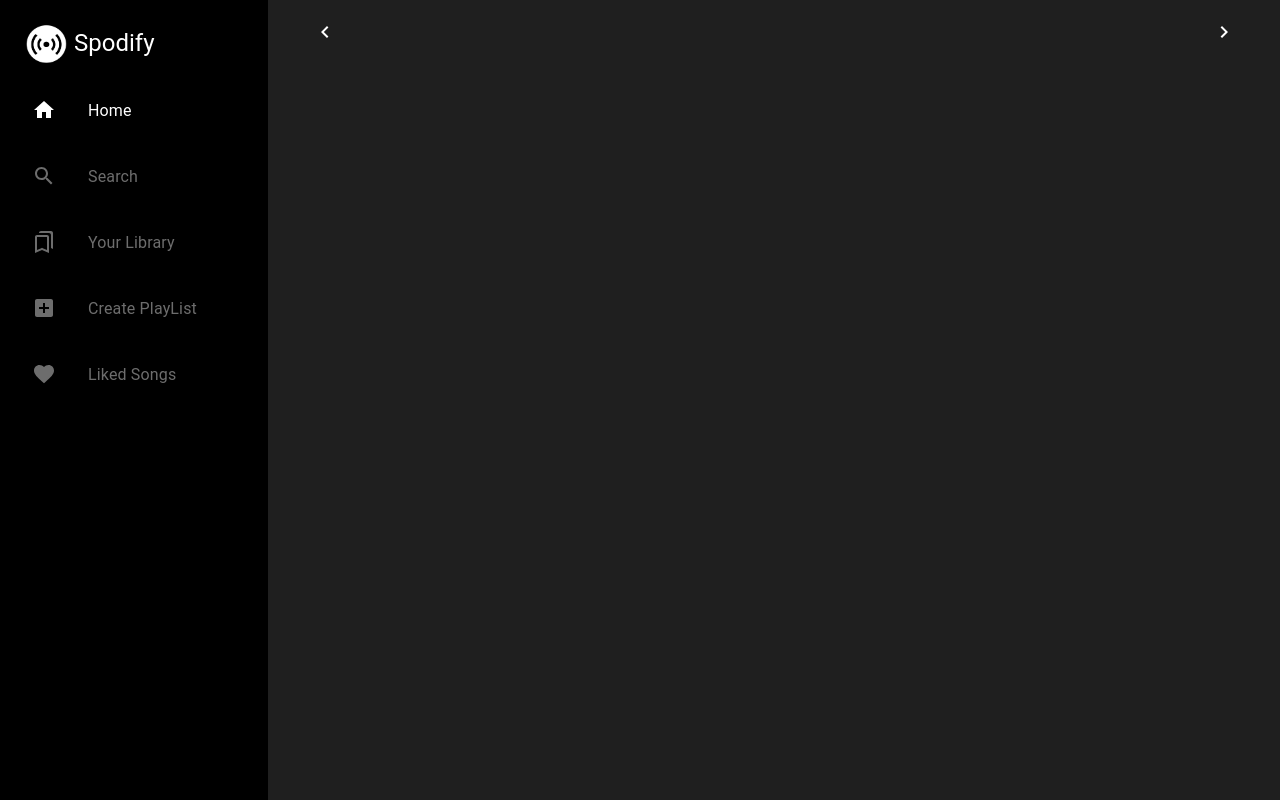
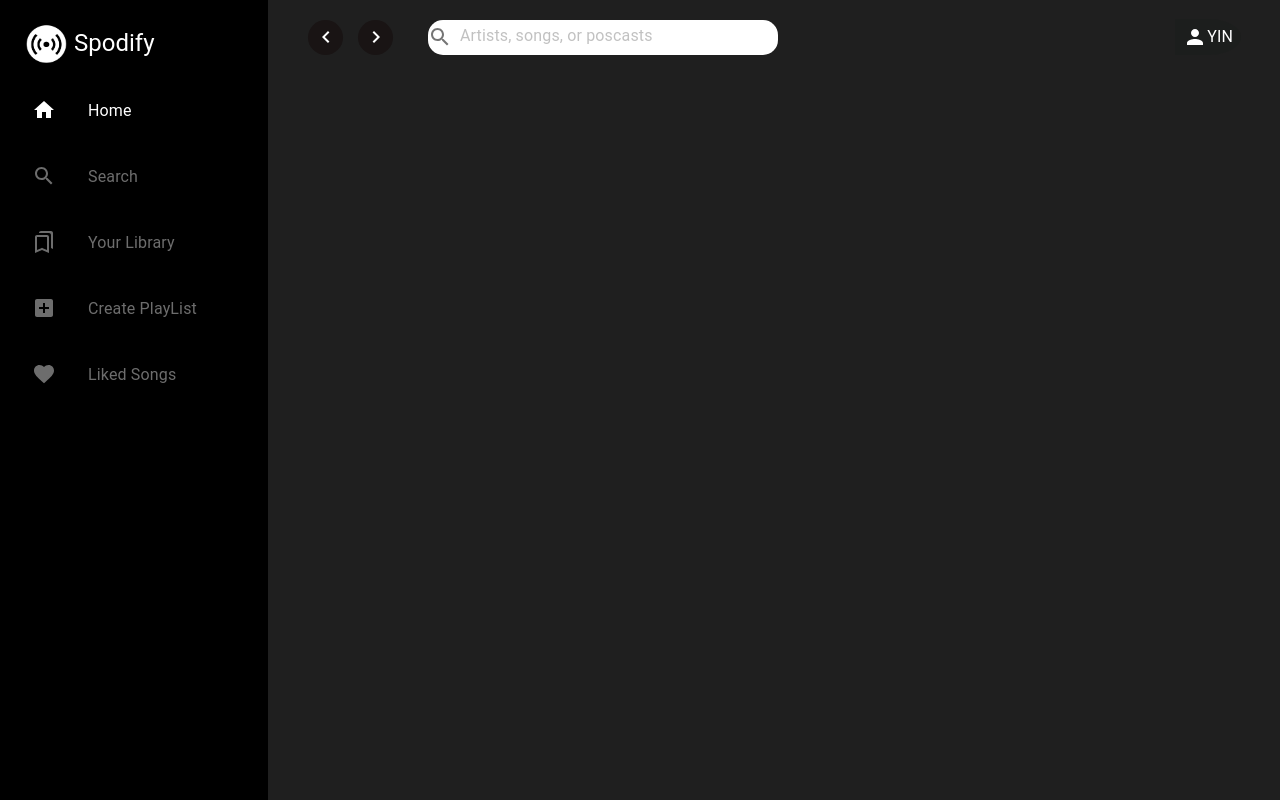
Before and after one commit to It-dogs/spodify, a React (Create React App) app: page / in a window 1280 px wide. Built offline with nearby package versions, Linux system fonts and the light colour scheme.

Commit message:
feat: update nav bar

```diff
--- a/package.json
+++ b/package.json
@@ -7,6 +7,7 @@
     "@emotion/styled": "^11.9.3",
     "@mui/icons-material": "^5.8.4",
     "@mui/material": "^5.8.4",
+    "@mui/styled-engine-sc": "^5.8.0",
     "@testing-library/jest-dom": "^5.16.4",
     "@testing-library/react": "^13.3.0",
     "@testing-library/user-event": "^13.5.0",
@@ -21,6 +22,7 @@
     "react-router": "^6.3.0",
     "react-router-dom": "^6.3.0",
     "react-scripts": "^2.1.3",
+    "styled-components": "^5.3.5",
     "web-vitals": "^2.1.4"
   },
   "scripts": {
--- a/src/views/components/NavBar/index.jsx
+++ b/src/views/components/NavBar/index.jsx
@@ -1,12 +1,21 @@
 import React, { useState } from "react";
-import { AppBar, Toolbar, Typography, Button } from "@mui/material";
+import { Paper, AppBar, Toolbar, Typography, TextField, InputAdornment, IconButton } from "@mui/material";
 import ChevronLeftIcon from '@mui/icons-material/ChevronLeft';
 import ChevronRightIcon from '@mui/icons-material/ChevronRight';
-import { navbarStyle } from '../../style/navBarStyle';
+import SearchOutlinedIcon from '@mui/icons-material/SearchOutlined';
+import ClearIcon from '@mui/icons-material/Clear';
+import PersonIcon from '@mui/icons-material/Person';
+import { navbarStyle, NavButton, MenuButton, MenuList, MenuItems } from '../../style/navBarStyle';
+import { Color } from "../../style/color";
+
 
 const NavBar = (props) => {
     const classes = navbarStyle();
     const [scrollPosition, setScrollPosition] = useState(0);
+    const [anchorEl, setAnchorEl] = useState(null);
+    const [user, setUser] = useState('yin');
+    const [value, setValue] = useState(null);
+    const open = Boolean(anchorEl);
 
     const handleScroll = () => {
         const position = window.pageYOffset;
@@ -18,24 +27,104 @@ const NavBar = (props) => {
         anchor.scrollIntoView({ behavior: 'smooth', block: 'center' });
     };
 
+    //handle menu close
+    const handleClose = () => {
+      setAnchorEl(null);
+    };
+
+    //handle menu open
+    const handleClick = (event) => {
+      setAnchorEl(event.currentTarget);
+    };
+
+    const searchBar = () => <form className={classes.form}>
+        <TextField
+          id="search-bar"
+          className={classes.textField}
+          value={value}
+          onChange={(e)=>setValue(e.target.value)}
+          InputProps={{
+            disableUnderline: true,
+            startAdornment:
+              <InputAdornment position="start">
+                <SearchOutlinedIcon />
+              </InputAdornment>,
+            endAdornment: value && (
+              <IconButton
+                onClick={() => setValue("")}
+              ><ClearIcon/></IconButton>
+            )
+          }}
+          inputProps={{
+            sx: {
+              "&::placeholder": {
+                color: Color.GREY,
+                marginTop: 15
+              },
+              width: '80%',
+              display: 'flex',
+              justifyContent: 'center'
+            }
+          }}
+          onInput={(e) => {
+          }}
+          variant="standard"
+          placeholder="Artists, songs, or poscasts"
+          size="small"
+        />
+    </form>
+
     return (
       <div className={classes.wrapper}>
-        <AppBar position="sticky" className={classes.appBar} style={{ backgroundColor: scrollPosition===0?'transparent':'rgba(0, 0, 0, .5)'}}>
+        <AppBar position="sticky" sx={{ boxShadow: 'none', backgroundColor: scrollPosition===0?'transparent':'rgba(0, 0, 0, .5)'}}>
           <Toolbar className={classes.toolbar}>
-           <Button
-             className={classes.buttonLeft}
-             size="large"
+           <div className={classes.container}>
+            <NavButton
               onClick={()=>{}}
             >
               <ChevronLeftIcon style={{color: '#FFFFFF'}} />
-           </Button>
-           <Button
-             className={classes.buttonRight}
-             size="large"
+            </NavButton>
+            <NavButton
               onClick={()=>{}}
             >
               <ChevronRightIcon style={{color: '#FFFFFF'}} />
-           </Button>
+            </NavButton>
+            {searchBar()}
+           </div>
+           <div className={classes.container}>
+
+              <MenuButton
+                id="menu-button"
+                aria-controls={open ? 'basic-menu' : undefined}
+                aria-haspopup="true"
+                aria-expanded={open ? 'true' : undefined}
+                onClick={handleClick}
+              >
+                <PersonIcon style={{color: '#FFFFFF'}}/>
+                <Typography variant="body1">{user}</Typography>
+              </MenuButton>
+              <MenuList
+                id="basic-menu"
+                anchorEl={anchorEl}
+                open={open}
+                onClose={handleClose}
+                PaperProps={{
+                  style: {
+                    backgroundColor: Color.DEEP_GREY,
+                    minWidth: 200,
+                    'box-shadow': '2px 1px #2b2b2b'
+                  }
+                }}
+              >
+                <MenuItems onClick={handleClose}>Account</MenuItems>
+                <MenuItems onClick={handleClose}>Edit Profile</MenuItems>
+                <MenuItems onClick={handleClose}>Change Password</MenuItems>
+                <MenuItems onClick={handleClose}>Subscription</MenuItems>
+                <MenuItems onClick={handleClose}>About</MenuItems>
+                <MenuItems onClick={handleClose}>Log Out</MenuItems>
+              </MenuList>
+
+           </div>
           </Toolbar>
         </AppBar>
       </div>
--- a/src/views/style/color.js
+++ b/src/views/style/color.js
@@ -3,5 +3,6 @@ export const Color = {
     WHITE: '#FFFFFF',
     DEEP_BLACK: '#191414',
     LIGHT_BLACK: '#1f1f1f',
-    GREY: '#6d6d6d'
+    GREY: '#6d6d6d',
+    DEEP_GREY: '#2b2b2b'
 }
--- a/src/views/style/navBarStyle.js
+++ b/src/views/style/navBarStyle.js
@@ -1,26 +1,71 @@
 import { createUseStyles } from 'react-jss';
+import { styled } from '@mui/system';
+import IconButton from '@mui/material/IconButton';
+import Button from '@mui/material/Button';
+import Menu from '@mui/material/Menu';
+import MenuItem from '@mui/material/MenuItem';
 import { Color }  from './color';
 
 
 export const navbarStyle = createUseStyles({
     wrapper: {
         width: '100%'
-
-    },
-    appBar: {
-        boxShadow: 'none'
     },
     toolbar: {
         display: "flex",
         justifyContent: "space-between",
         height: 32,
-        backgroundColor: 'transparent'
+        backgroundColor: 'transparent',
+        boxShadow: 'none'
     },
-    buttonLeft: {
+    container: {
+        display: "flex",
+        flexDirection: "row"
+    },
+    form: {
+        marginLeft: 35,
+        marginTop: 10
+    },
+    textField: {
+        backgroundColor: '#FFFFFF',
+        width: 350,
+        height: 35,
+        borderRadius: 15,
+        display: 'flex',
+        justifyContent: 'center'
+    },
+    menu: {
+        background: Color.DEEP_BLACK
+    }
+})
 
-    },
-    buttonRight: {
+export const NavButton = styled(IconButton)({
+    borderRadius: '50%',
+    backgroundColor: Color.DEEP_BLACK,
+    marginTop: 10,
+    marginLeft: 15,
+    width: 35,
+    height: 35
+})
 
-    }
+export const MenuButton = styled(Button)({
+    borderRadius: '0 50% 50% 0',
+    backgroundColor: 'rgba(28, 31, 29, .8)',
+    marginTop: 10,
+    marginRight: 15,
+    color: '#FFFFFF'
+})
+
+export const MenuList = styled(Menu)({
+    'backdrop-filter': 'blur(1.5px) brightness(40%)',
 
 })
+
+export const MenuItems = styled(MenuItem)({
+    background: Color.DEEP_GREY,
+    color: '#FFFFFF',
+    fontWeight: 500,
+    '&:hover': {
+        background: Color.GREY
+    }
+})
```
Also changed, not shown: 1 other file (tests, documents, lock files or other folders). Lines whose indentation alone changed are shown as unchanged.
